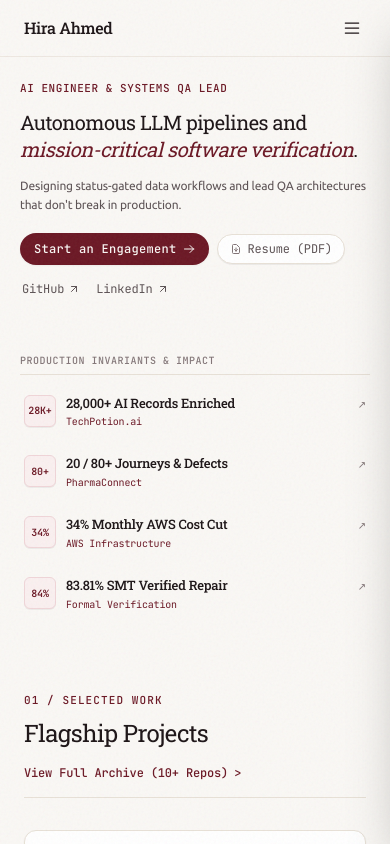
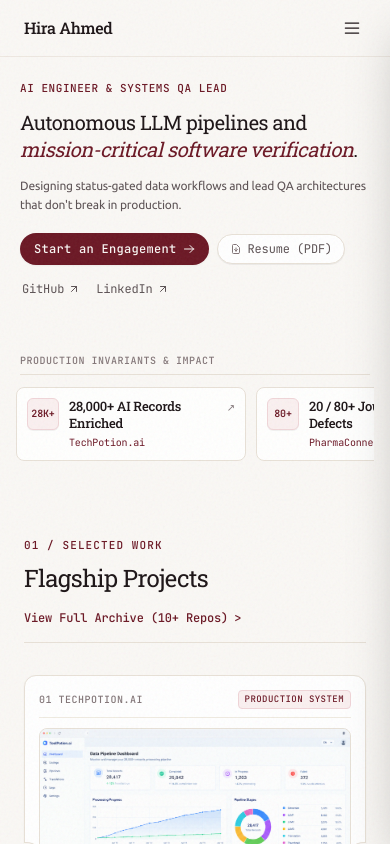
Before and after one commit to hira299/hira-ahmed-portfolio, a React (Vite) app: page / in a window 390 px wide. Shown: the top 844 px of the page. Built offline with nearby package versions, Linux system fonts and the light colour scheme.

Commit message:
style: improve mobile responsiveness
Optimize typography and spacing in the Footer and convert the Hero case study list into a mobile-friendly horizontal scrollable container.

```diff
--- a/src/components/Footer.tsx
+++ b/src/components/Footer.tsx
@@ -10,30 +10,30 @@ export function Footer({ onOpenHireModal }: FooterProps) {
     <footer className="pt-10 pb-20 bg-[#FAF8F5]">
       <div className="max-w-6xl mx-auto px-6">
         {/* Top Engagement Banner */}
-        <div className="bg-white border border-[#E8E1D7] rounded p-8 sm:p-12 mb-16 shadow-xs">
-          <div className="grid grid-cols-1 lg:grid-cols-12 gap-8 items-center">
+        <div className="bg-white border border-[#E8E1D7] rounded-xl sm:rounded p-5 sm:p-12 mb-10 sm:mb-16 shadow-xs">
+          <div className="grid grid-cols-1 lg:grid-cols-12 gap-5 sm:gap-8 items-center">
             <div className="lg:col-span-8">
-              <span className="text-[11px] font-mono uppercase tracking-widest text-[#6B1724] font-semibold">
+              <span className="text-[10px] sm:text-[11px] font-mono uppercase tracking-widest text-[#6B1724] font-semibold">
                 Available for Q2/Q3 Engagements
               </span>
-              <h2 className="font-serif text-3xl sm:text-4xl text-[#1C1416] mt-2 mb-3">
+              <h2 className="font-serif text-xl sm:text-4xl text-[#1C1416] mt-1.5 sm:mt-2 mb-2 sm:mb-3 leading-snug">
                 Need resilient AI pipelines or high-assurance SaaS QA?
               </h2>
-              <p className="text-sm sm:text-base text-[#5C5254] max-w-xl leading-relaxed">
+              <p className="text-xs sm:text-base text-[#5C5254] max-w-xl leading-relaxed">
                 Whether you're scaling an automated n8n workflow, deploying multi-step LLM extraction, or requiring comprehensive multi-tenant QA for your B2B SaaS.
               </p>
             </div>
 
-            <div className="lg:col-span-4 flex flex-col sm:flex-row lg:flex-col gap-3">
+            <div className="lg:col-span-4 flex flex-col sm:flex-row lg:flex-col gap-2.5 sm:gap-3">
               <button
                 onClick={onOpenHireModal}
-                className="w-full py-3 px-5 text-sm font-medium tracking-wide bg-[#6B1724] hover:bg-[#54111B] text-[#FAF8F5] rounded-full transition-all duration-200 text-center shadow-xs hover:shadow-md hover:-translate-y-0.5 active:translate-y-0 active:scale-95 cursor-pointer"
+                className="w-full py-2.5 sm:py-3 px-4 sm:px-5 text-xs sm:text-sm font-medium tracking-wide bg-[#6B1724] hover:bg-[#54111B] text-[#FAF8F5] rounded-full transition-all duration-200 text-center shadow-xs hover:shadow-md hover:-translate-y-0.5 active:translate-y-0 active:scale-95 cursor-pointer"
               >
                 Start an Engagement
               </button>
               <a
                 href={`mailto:${email}`}
-                className="w-full py-3 px-5 text-sm font-mono text-center text-[#1C1416] bg-[#FAF8F5] hover:bg-white border border-[#E8E1D7] hover:border-[#6B1724]/70 rounded-full transition-all duration-200 hover:-translate-y-0.5 active:translate-y-0 active:scale-95 shadow-2xs hover:shadow-xs cursor-pointer"
+                className="w-full py-2.5 sm:py-3 px-4 sm:px-5 text-xs sm:text-sm font-mono text-center text-[#1C1416] bg-[#FAF8F5] hover:bg-white border border-[#E8E1D7] hover:border-[#6B1724]/70 rounded-full transition-all duration-200 hover:-translate-y-0.5 active:translate-y-0 active:scale-95 shadow-2xs hover:shadow-xs cursor-pointer"
               >
                 {email}
               </a>
--- a/src/components/Hero.tsx
+++ b/src/components/Hero.tsx
@@ -210,7 +210,7 @@ export function Hero({ onOpenHireModal, onSelectCaseStudy }: HeroProps) {
               Production Invariants &amp; Impact
             </div>
 
-            <div className="space-y-2.5 sm:space-y-3">
+            <div className="flex sm:flex-col gap-2.5 sm:gap-0 sm:space-y-3 overflow-x-auto sm:overflow-visible pb-1 sm:pb-0 [scrollbar-width:none] [-ms-overflow-style:none] [&::-webkit-scrollbar]:hidden snap-x -mx-1 px-1">
               {productionInvariants.map((item, index) => (
                 <div
                   key={item.label}
@@ -218,9 +218,9 @@ export function Hero({ onOpenHireModal, onSelectCaseStudy }: HeroProps) {
                   style={{
                     transitionDelay: hasEntered ? "0ms" : `${index * 120 + 90}ms`,
                   }}
-                  className={`group flex items-start gap-2.5 sm:gap-3.5 p-2 sm:p-2 -mx-1 sm:-mx-2 rounded-lg hover:bg-white/80 transition-all ${
+                  className={`group shrink-0 w-[230px] sm:w-auto snap-start flex items-start gap-2.5 sm:gap-3.5 p-2.5 sm:p-2 bg-white/90 sm:bg-transparent border border-[#E8E1D7] sm:border-0 rounded-lg hover:bg-white/80 transition-all ${
                     hasEntered ? "duration-200" : "duration-500 ease-out"
-                  } cursor-pointer hover:translate-x-1 ${
+                  } cursor-pointer sm:hover:translate-x-1 ${
                     mounted ? "opacity-100 translate-y-0" : "opacity-0 translate-y-3"
                   }`}
                 >
```
